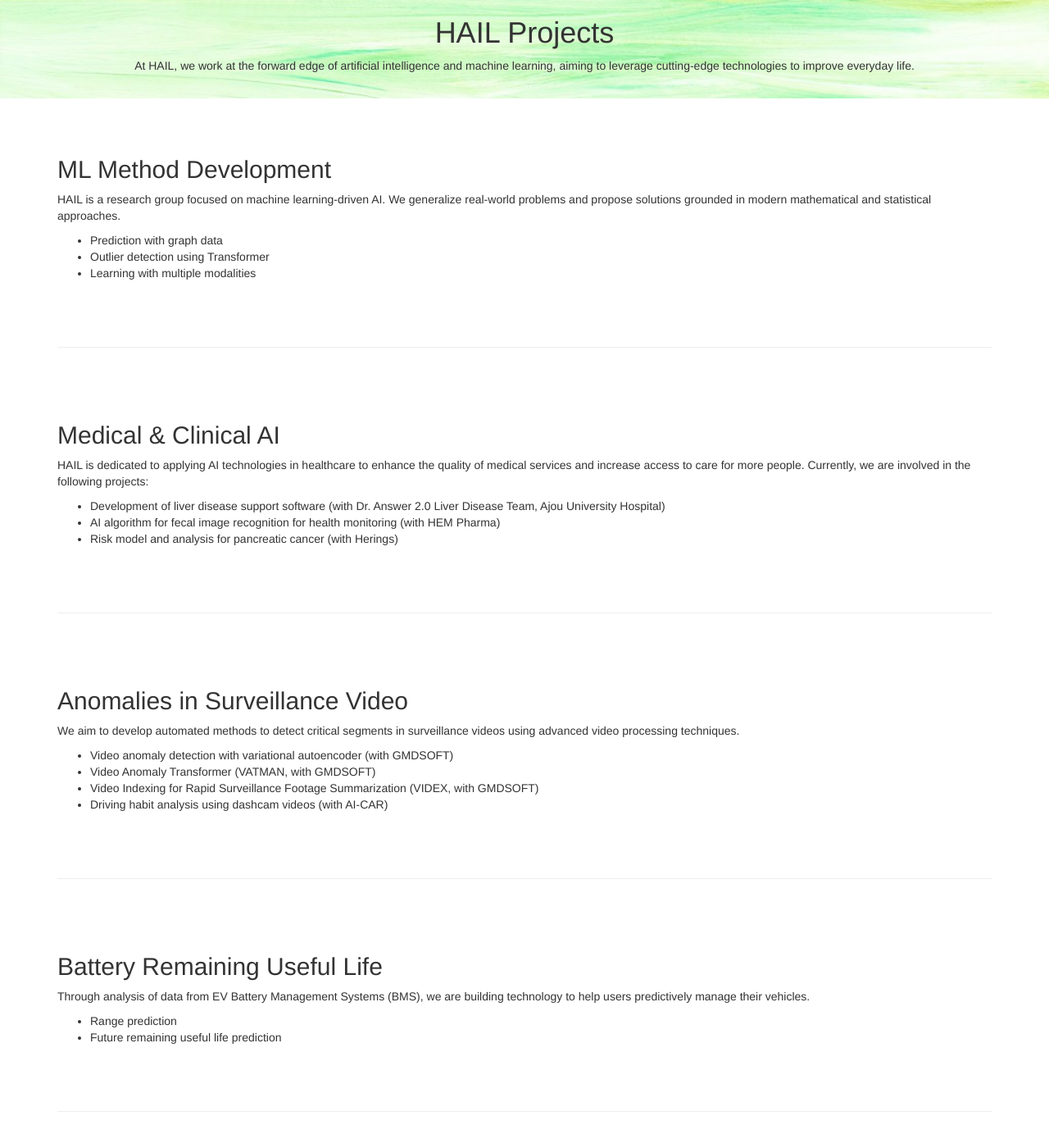
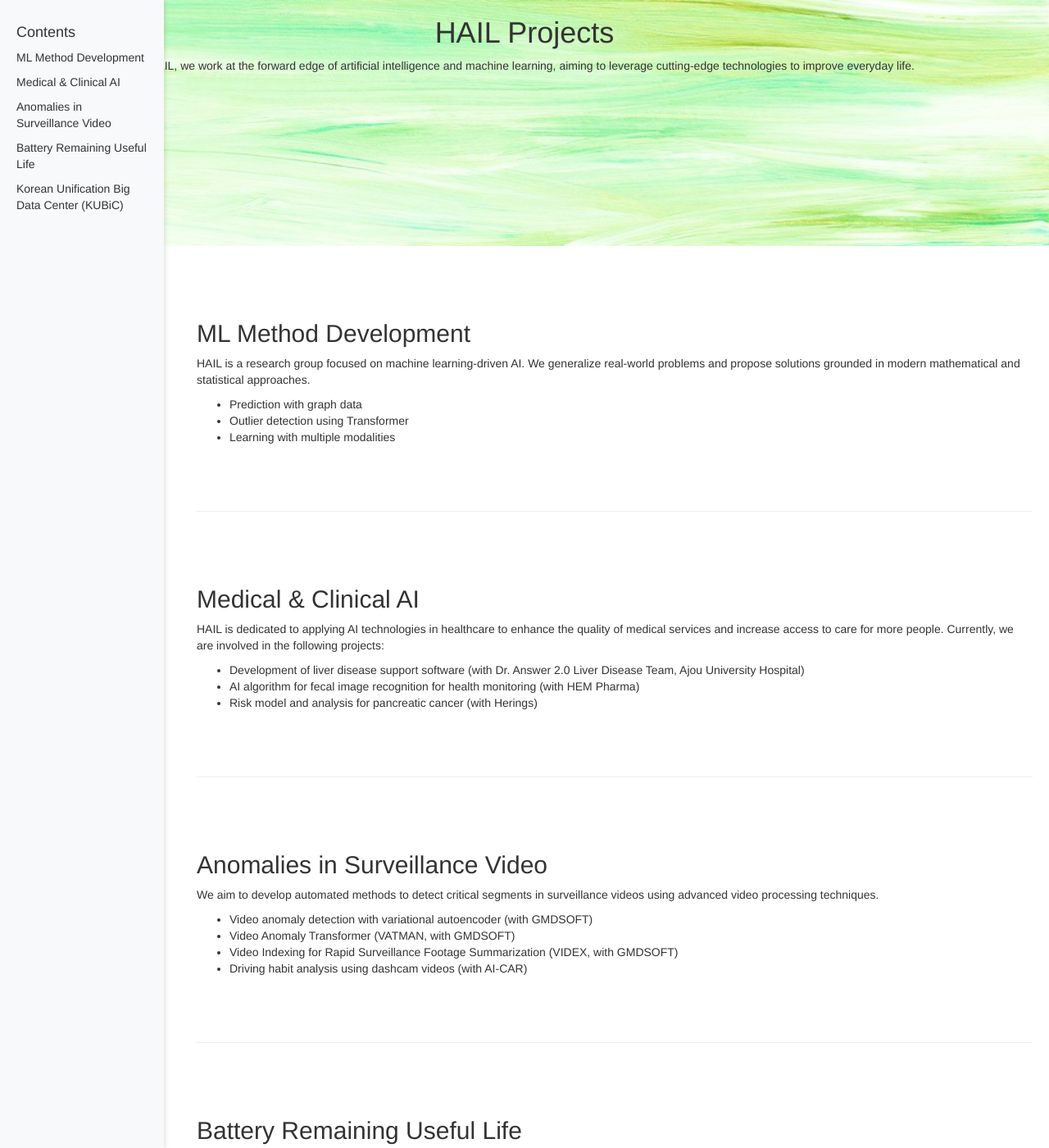
Before and after one commit to nth221/nth221.github.io, a Jekyll site: the page pages/projects.html, which Jekyll copies as it is, in a window 1280 px wide and 1400 px high. Shown: the whole window at 82% size. Built offline with Jekyll 4.4.1, drawn with Linux system fonts in a browser that asks for light colours; nearby versions of some CDN libraries; library files that are not in the unit come from our copies.

Commit message:
modified:   pages/projects.html

```diff
--- a/pages/projects.html
+++ b/pages/projects.html
@@ -3,22 +3,78 @@
 <head>
     <meta charset="UTF-8">
     <meta name="viewport" content="width=device-width, initial-scale=1.0">
-    <title>HAIL Lab Projects</title>
+    <title>HAIL Projects</title>
     <!-- Including Bootstrap and Stylish Portfolio CSS -->
     <link rel="stylesheet" href="../css/bootstrap.min.css">
     <link rel="stylesheet" href="../css/stylish-portfolio.css">
+    <style>
+        /* Overriding the default header class with a specific height */
+        header.header {
+            height: 300px; /* Set the desired height here */
+        }
+
+        /* Style for the side pane */
+        .side-pane {
+            position: fixed;
+            top: 0;
+            left: 0;
+            width: 200px;
+            height: 100%;
+            background-color: #f8f9fa;
+            padding: 20px;
+            overflow-y: auto;
+            box-shadow: 2px 0 5px rgba(0,0,0,0.1);
+        }
+
+        .side-pane ul {
+            list-style-type: none;
+            padding: 0;
+        }
+
+        .side-pane ul li {
+            margin-bottom: 10px;
+        }
+
+        .side-pane ul li a {
+            color: #333;
+            text-decoration: none;
+        }
+
+        .side-pane ul li a:hover {
+            text-decoration: underline;
+        }
+
+        /* Adjusting the main content area to accommodate the side pane */
+        .main-content {
+            margin-left: 220px;
+            padding: 20px;
+        }
+    </style>
 </head>
 <body>
 
-    <header class="project-header">
-        <div class="col-lg-12 text-center">
+    <header class="header text-center">
+        <div class="container">
             <h1>HAIL Projects</h1>
             <p>At HAIL, we work at the forward edge of artificial intelligence and machine learning, aiming to leverage cutting-edge technologies to improve everyday life.</p>
         </div>
     </header>
 
-    <main class="container">
-        <section class="projects">
+    <!-- Left Side Pane -->
+    <div class="side-pane">
+        <h4>Contents</h4>
+        <ul>
+            <li><a href="#ml-method">ML Method Development</a></li>
+            <li><a href="#medical-ai">Medical & Clinical AI</a></li>
+            <li><a href="#surveillance">Anomalies in Surveillance Video</a></li>
+            <li><a href="#battery-life">Battery Remaining Useful Life</a></li>
+            <li><a href="#kubic">Korean Unification Big Data Center (KUBiC)</a></li>
+        </ul>
+    </div>
+
+    <!-- Main Content -->
+    <div class="main-content">
+        <section id="ml-method" class="projects">
             <h2>ML Method Development</h2>
             <p>HAIL is a research group focused on machine learning-driven AI. We generalize real-world problems and propose solutions grounded in modern mathematical and statistical approaches.</p>
             <ul>
@@ -28,9 +84,9 @@
             </ul>
         </section>
 
-        <hr> <!-- Horizontal line added -->
+        <hr>
 
-        <section class="projects">
+        <section id="medical-ai" class="projects">
             <h2>Medical & Clinical AI</h2>
             <p>HAIL is dedicated to applying AI technologies in healthcare to enhance the quality of medical services and increase access to care for more people. Currently, we are involved in the following projects:</p>
             <ul>
@@ -40,9 +96,9 @@
             </ul>
         </section>
 
-        <hr> <!-- Horizontal line added -->
+        <hr>
 
-        <section class="projects">
+        <section id="surveillance" class="projects">
             <h2>Anomalies in Surveillance Video</h2>
             <p>We aim to develop automated methods to detect critical segments in surveillance videos using advanced video processing techniques.</p>
             <ul>
@@ -53,9 +109,9 @@
             </ul>
         </section>
 
-        <hr> <!-- Horizontal line added -->
+        <hr>
 
-        <section class="projects">
+        <section id="battery-life" class="projects">
             <h2>Battery Remaining Useful Life</h2>
             <p>Through analysis of data from EV Battery Management Systems (BMS), we are building technology to help users predictively manage their vehicles.</p>
             <ul>
@@ -64,9 +120,9 @@
             </ul>
         </section>
 
-        <hr> <!-- Horizontal line added -->
+        <hr>
 
-        <section class="projects">
+        <section id="kubic" class="projects">
             <h2>Korean Unification Big Data Center (KUBiC)</h2>
             <p>At HAIL, we are actively developing IT-based methodologies and case studies to accelerate reconciliation between North and South Korea.</p>
             <ul>
@@ -75,7 +131,7 @@
                 <li>Bias analysis of LLMs on North Korean and unification issues</li>
             </ul>
         </section>
-    </main>
+    </div>
 
     <footer class="footer text-center">
         <div class="container">
```
